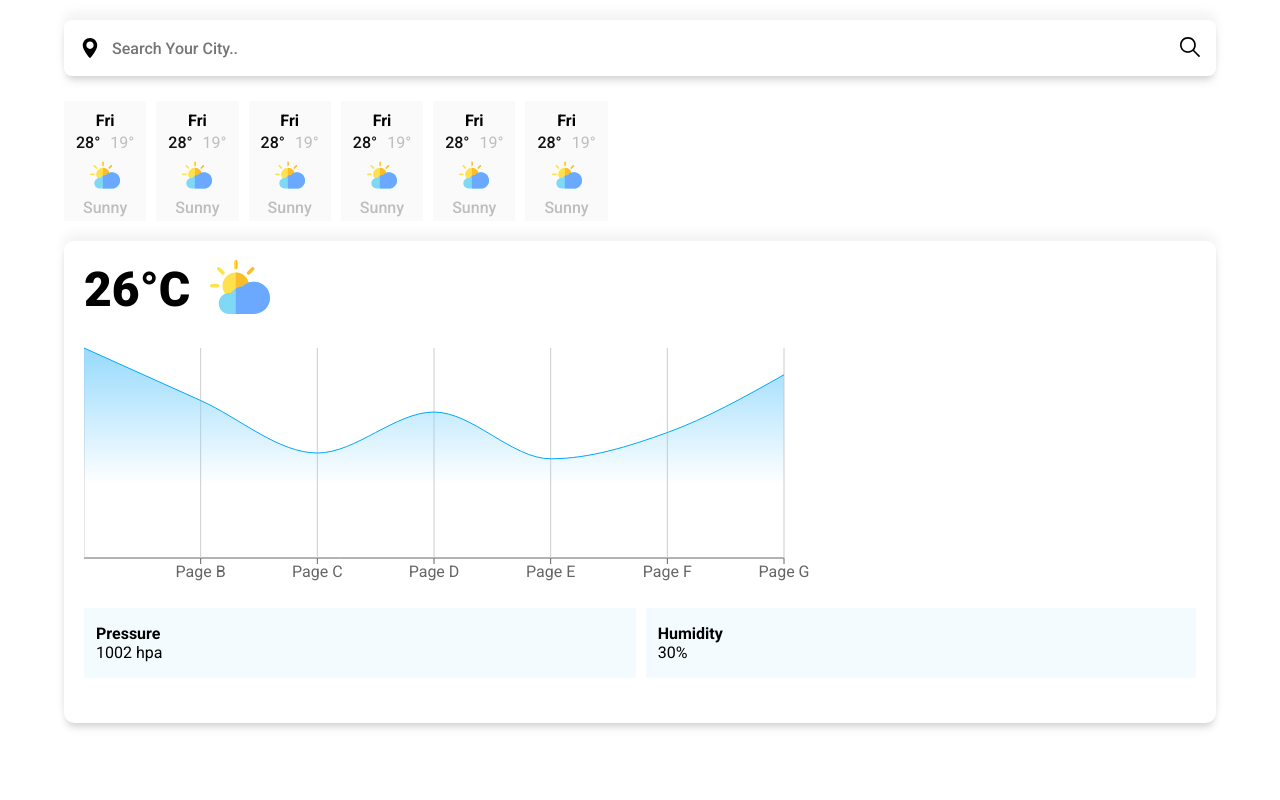
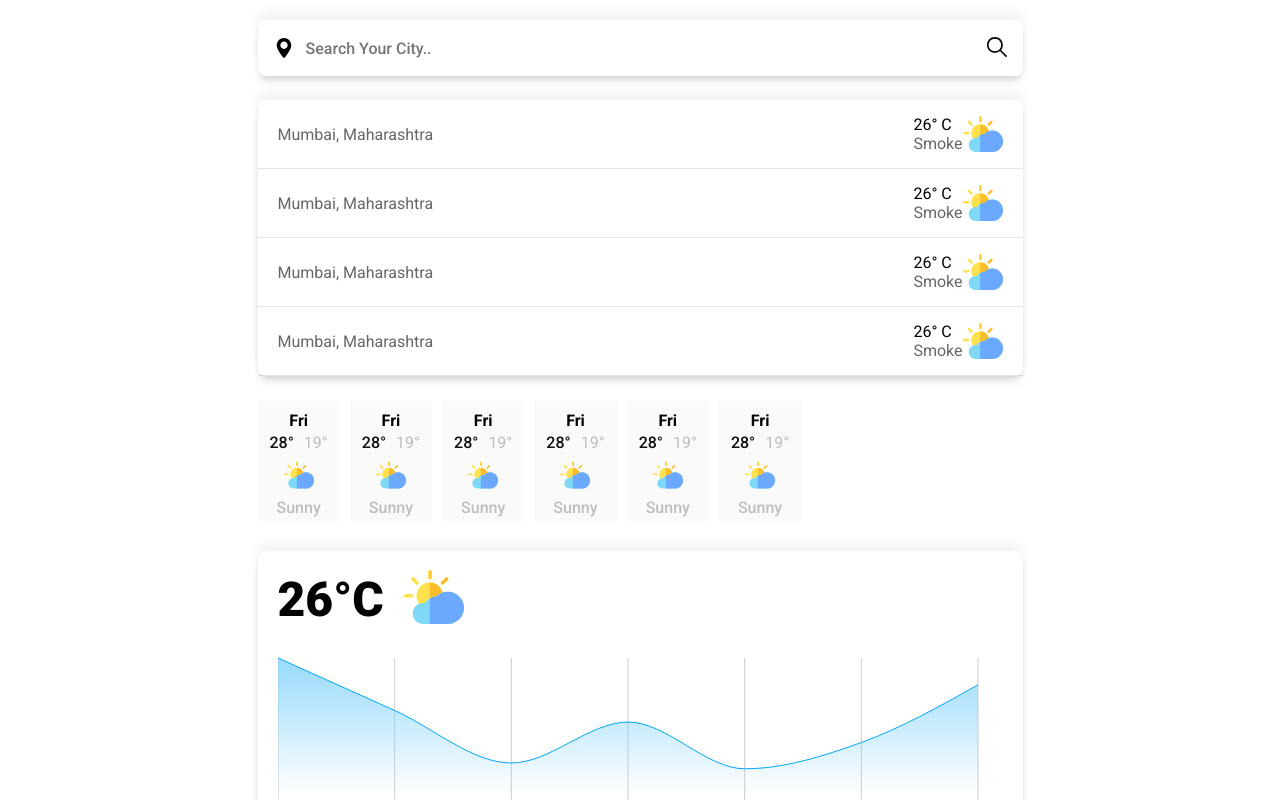
Before and after one commit to Krishnajha25/react-weather-app, a React (Create React App) app: page / in a window 1280 px wide. Shown: the top 800 px of the page. Built offline with nearby package versions, Linux system fonts and the light colour scheme; no server answers.

Commit message:
Search result module added

```diff
--- a/src/components/Card/Card.css
+++ b/src/components/Card/Card.css
@@ -3,7 +3,7 @@
     width: 100%;
     box-shadow: var(--shadow1);
     border-radius: 10px;
-    margin-top: 20px;
+    margin-top: 30px;
     padding: 15px 20px;
 }
 
--- a/src/components/Header/Header.css
+++ b/src/components/Header/Header.css
@@ -36,5 +36,17 @@ input[type="text"]{
 }
 
 input[type="text"]:focus{
-    outline: #00a6fa;
+    outline: none;
+    box-shadow: 0 0 1px 2px var(--primary);
 }
+
+.search_result_container{
+    background: #fff;
+    box-shadow: var(--shadow1);
+    /* position: absolute; */
+    top: 110%;
+    left: 0;
+    right: 0;
+    z-index: 10;
+    border-radius: 8px;
+}
--- a/src/components/Header/Header.js
+++ b/src/components/Header/Header.js
@@ -1,12 +1,21 @@
 import React from 'react'
 import './Header.css'
+import SearchResult from '../SearchResult/SearchResult'
 
 function Header() {
     return (
-        <div className="header__container">
-            <svg class="SearchBar_icons__37sj1 SearchBar_iconLocation__1Egat" viewBox="0 0 512 512"><path d="M256 0C153.755 0 70.573 83.182 70.573 185.426c0 126.888 165.939 313.167 173.004 321.035 6.636 7.391 18.222 7.378 24.846 0 7.065-7.868 173.004-194.147 173.004-321.035C441.425 83.182 358.244 0 256 0zm0 278.719c-51.442 0-93.292-41.851-93.292-93.293S204.559 92.134 256 92.134s93.291 41.851 93.291 93.293-41.85 93.292-93.291 93.292z"></path></svg>
-            <input type="text" name="" id="" placeholder="Search your city.." />
-            <button class="SearchBar_searchBtn__3qNgr"><svg class="SearchBar_icons__37sj1" viewBox="0 0 511.999 511.999"><path d="M508.874 478.708L360.142 329.976c28.21-34.827 45.191-79.103 45.191-127.309C405.333 90.917 314.416 0 202.666 0S0 90.917 0 202.667s90.917 202.667 202.667 202.667c48.206 0 92.482-16.982 127.309-45.191l148.732 148.732c4.167 4.165 10.919 4.165 15.086 0l15.081-15.082c4.165-4.166 4.165-10.92-.001-15.085zM202.667 362.667c-88.229 0-160-71.771-160-160s71.771-160 160-160 160 71.771 160 160-71.771 160-160 160z"></path></svg></button>
+        <div className="hear_wrapper">
+            <div className="header__container">
+                <svg class="SearchBar_icons__37sj1 SearchBar_iconLocation__1Egat" viewBox="0 0 512 512"><path d="M256 0C153.755 0 70.573 83.182 70.573 185.426c0 126.888 165.939 313.167 173.004 321.035 6.636 7.391 18.222 7.378 24.846 0 7.065-7.868 173.004-194.147 173.004-321.035C441.425 83.182 358.244 0 256 0zm0 278.719c-51.442 0-93.292-41.851-93.292-93.293S204.559 92.134 256 92.134s93.291 41.851 93.291 93.293-41.85 93.292-93.291 93.292z"></path></svg>
+                <input type="text" name="" id="" placeholder="Search your city.." />
+                <button class="SearchBar_searchBtn__3qNgr"><svg class="SearchBar_icons__37sj1" viewBox="0 0 511.999 511.999"><path d="M508.874 478.708L360.142 329.976c28.21-34.827 45.191-79.103 45.191-127.309C405.333 90.917 314.416 0 202.666 0S0 90.917 0 202.667s90.917 202.667 202.667 202.667c48.206 0 92.482-16.982 127.309-45.191l148.732 148.732c4.167 4.165 10.919 4.165 15.086 0l15.081-15.082c4.165-4.166 4.165-10.92-.001-15.085zM202.667 362.667c-88.229 0-160-71.771-160-160s71.771-160 160-160 160 71.771 160 160-71.771 160-160 160z"></path></svg></button>
+            </div>
+            <div className="search_result_container">
+                <SearchResult />
+                <SearchResult />
+                <SearchResult />
+                <SearchResult />
+            </div>
         </div>
     )
 }
--- /dev/null
+++ b/src/components/SearchResult/SearchResult.css
@@ -0,0 +1,47 @@
+.searchlist_container {
+    animation: show-up .5s;
+    display: flex;
+    padding: 14px 20px;
+    cursor: pointer;
+    justify-content: space-between;
+    align-items: center;
+    border-bottom: 1px solid rgba(0,0,0,0.1);
+}
+
+.meta_data_container{
+    display: flex;
+    flex-direction: row;
+    align-items: center;
+}
+
+.temp_icon{
+    display: flex;
+    flex-direction: column;
+    align-items: flex-start;
+}
+
+.meta_data_container img{
+    width: 40px;
+}
+
+.location_name{
+    color: rgba(0,0,0,0.6);
+}
+
+.meta_temp_data{
+    color: rgba(0,0,0,1);
+}
+
+.meta_temp_status{
+    color: rgba(0,0,0,0.6);
+}
+
+@keyframes show-up{
+0% {
+    opacity: 0;
+    transform: translateY(50px);
+}
+100% {
+    opacity: 1;
+    transform: translateY(0);
+}}
--- /dev/null
+++ b/src/components/SearchResult/SearchResult.js
@@ -0,0 +1,20 @@
+import React from 'react'
+import './SearchResult.css'
+import cloud from '../../assets/cloud.svg'
+
+function SearchResult() {
+    return (
+        <div className="searchlist_container">
+            <p className="location_name">Mumbai, Maharashtra</p>
+            <div className="meta_data_container">
+                <div className="temp_icon">
+                    <span className="meta_temp_data">26&#176; C</span>
+                    <span className="meta_temp_status">Smoke</span>
+                </div>
+                <img src={cloud} alt=""/>
+            </div>
+        </div>
+    )
+}
+
+export default SearchResult
--- a/src/components/TempCard/TempCard.css
+++ b/src/components/TempCard/TempCard.css
@@ -14,6 +14,10 @@
     z-index: 1;
     opacity: 0;
     border: 1px solid #111;
+}
+
+input[type="radio"]:checked{
+    box-shadow: 0 0 1px 2px var(--primary);
 }
 
 .content{
--- a/src/index.css
+++ b/src/index.css
@@ -19,6 +19,8 @@ body {
   font-family: 'Roboto', sans-serif;;
   -webkit-font-smoothing: antialiased;
   -moz-osx-font-smoothing: grayscale;
+  max-width: 850px;
+  margin: auto;
 }
 
 code {
```
